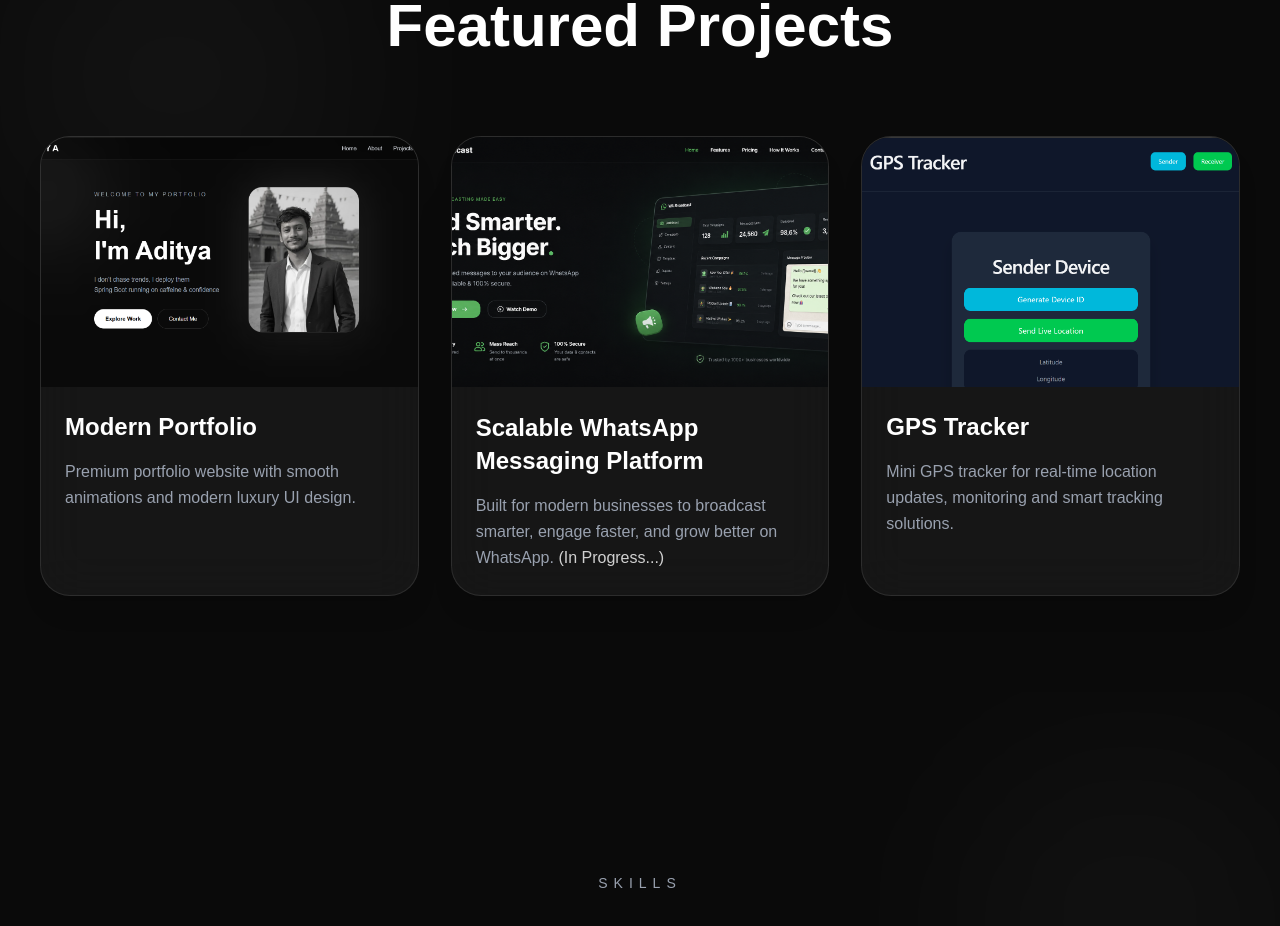
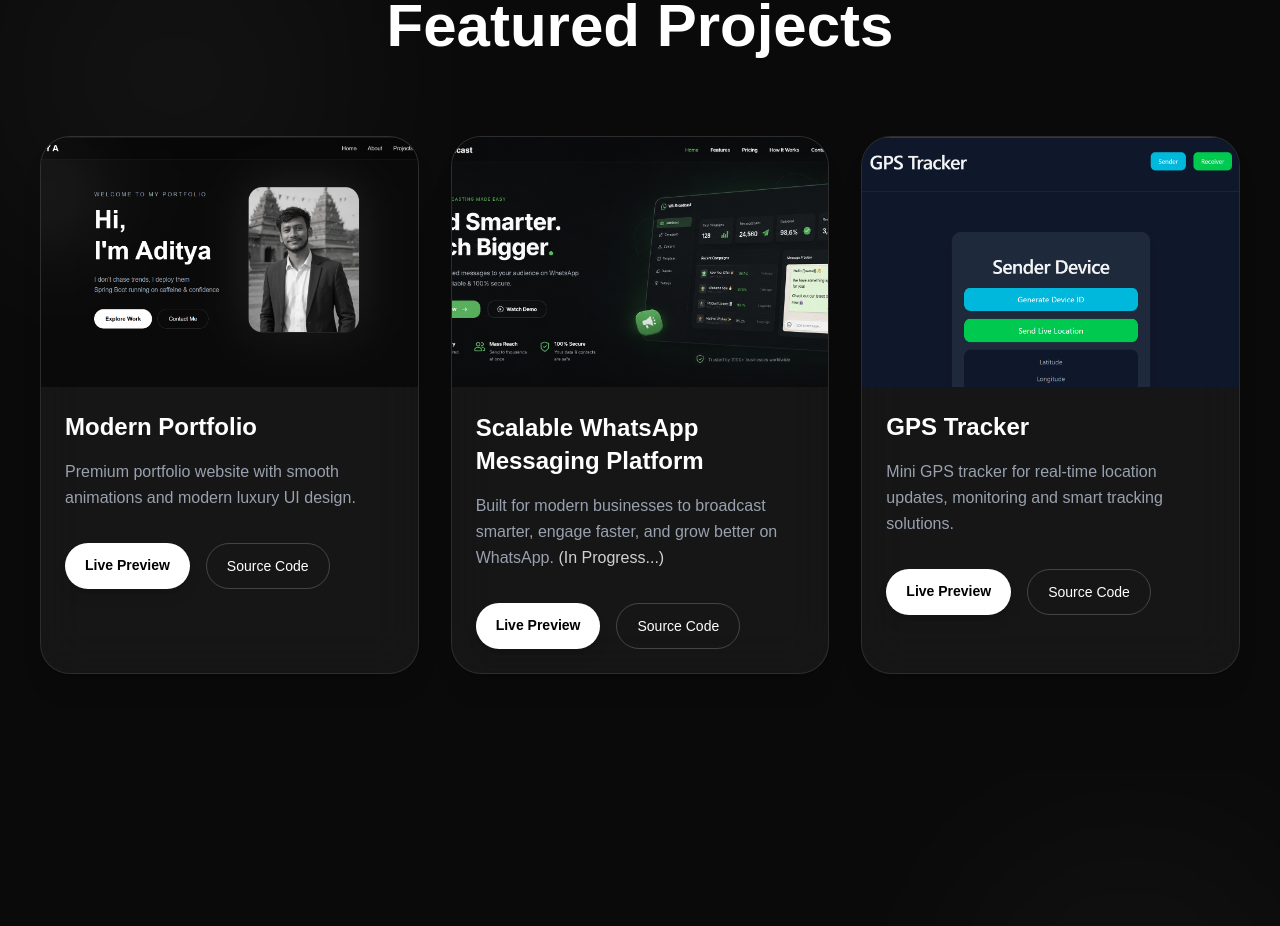
Before and after one commit to Aditya-code-2/my_portfolio, a React (Vite) app: page / in a window 1280 px wide. Shown: the part 1740-2666 px from the top of the page. Built offline with nearby package versions, Linux system fonts and the light colour scheme.

Commit message:
all done

```diff
--- a/src/components/Projects.jsx
+++ b/src/components/Projects.jsx
@@ -35,17 +35,18 @@ const Projects = () => {
         </motion.div>
 
         {/* PROJECT CARDS */}
-        <div className="grid sm:grid-cols-2 lg:grid-cols-3 gap-8">
+        <div className="grid grid-cols-1 sm:grid-cols-2 lg:grid-cols-3 gap-8">
 
           {/* CARD 1 */}
           <motion.div
             initial={{ opacity: 0, y: 60 }}
             whileInView={{ opacity: 1, y: 0 }}
             transition={{ duration: 0.7 }}
-            className="group bg-white/5 border border-white/10 rounded-[30px] overflow-hidden backdrop-blur-xl hover:scale-[1.03] duration-500 shadow-xl"
+            className="group bg-white/5 border border-white/10 rounded-[30px] overflow-hidden backdrop-blur-xl hover:-translate-y-2 hover:scale-[1.02] duration-500 shadow-xl"
           >
 
-            <div className="h-[220px] sm:h-[250px] overflow-hidden">
+            {/* IMAGE */}
+            <div className="h-[240px] sm:h-[250px] overflow-hidden">
 
               <img
                 src={project}
@@ -55,6 +56,7 @@ const Projects = () => {
 
             </div>
 
+            {/* CONTENT */}
             <div className="p-6">
 
               <h1 className="text-2xl font-bold">
@@ -66,6 +68,29 @@ const Projects = () => {
                 and modern luxury UI design.
               </p>
 
+              {/* BUTTONS */}
+              <div className="flex flex-wrap gap-4 mt-8">
+
+                <a
+                  href="https://my-portfolio-beta-ecru-43.vercel.app/"
+                  target="_blank"
+                  rel="noopener noreferrer"
+                  className="px-5 py-3 rounded-full bg-white text-black text-sm font-semibold hover:scale-105 hover:bg-gray-200 duration-300 shadow-lg"
+                >
+                  Live Preview
+                </a>
+
+                <a
+                  href="https://github.com/Aditya-code-2"
+                  target="_blank"
+                  rel="noopener noreferrer"
+                  className="px-5 py-3 rounded-full border border-white/20 text-sm hover:bg-white/10 duration-300"
+                >
+                  Source Code
+                </a>
+
+              </div>
+
             </div>
 
           </motion.div>
@@ -75,10 +100,11 @@ const Projects = () => {
             initial={{ opacity: 0, y: 60 }}
             whileInView={{ opacity: 1, y: 0 }}
             transition={{ duration: 0.9 }}
-            className="group bg-white/5 border border-white/10 rounded-[30px] overflow-hidden backdrop-blur-xl hover:scale-[1.03] duration-500 shadow-xl"
+            className="group bg-white/5 border border-white/10 rounded-[30px] overflow-hidden backdrop-blur-xl hover:-translate-y-2 hover:scale-[1.02] duration-500 shadow-xl"
           >
 
-            <div className="h-[220px] sm:h-[250px] overflow-hidden">
+            {/* IMAGE */}
+            <div className="h-[240px] sm:h-[250px] overflow-hidden">
 
               <img
                 src={project2}
@@ -88,6 +114,7 @@ const Projects = () => {
 
             </div>
 
+            {/* CONTENT */}
             <div className="p-6">
 
               <h1 className="text-2xl font-bold leading-snug">
@@ -102,6 +129,29 @@ const Projects = () => {
                 </span>
               </p>
 
+              {/* BUTTONS */}
+              <div className="flex flex-wrap gap-4 mt-8">
+
+                <a
+                  href="#"
+                  target="_blank"
+                  rel="noopener noreferrer"
+                  className="px-5 py-3 rounded-full bg-white text-black text-sm font-semibold hover:scale-105 hover:bg-gray-200 duration-300 shadow-lg"
+                >
+                  Live Preview
+                </a>
+
+                <a
+                  href="https://github.com/Aditya-code-2"
+                  target="_blank"
+                  rel="noopener noreferrer"
+                  className="px-5 py-3 rounded-full border border-white/20 text-sm hover:bg-white/10 duration-300"
+                >
+                  Source Code
+                </a>
+
+              </div>
+
             </div>
 
           </motion.div>
@@ -111,10 +161,11 @@ const Projects = () => {
             initial={{ opacity: 0, y: 60 }}
             whileInView={{ opacity: 1, y: 0 }}
             transition={{ duration: 1.1 }}
-            className="group bg-white/5 border border-white/10 rounded-[30px] overflow-hidden backdrop-blur-xl hover:scale-[1.03] duration-500 shadow-xl"
+            className="group bg-white/5 border border-white/10 rounded-[30px] overflow-hidden backdrop-blur-xl hover:-translate-y-2 hover:scale-[1.02] duration-500 shadow-xl"
           >
 
-            <div className="h-[220px] sm:h-[250px] overflow-hidden">
+            {/* IMAGE */}
+            <div className="h-[240px] sm:h-[250px] overflow-hidden">
 
               <img
                 src={project3}
@@ -124,6 +175,7 @@ const Projects = () => {
 
             </div>
 
+            {/* CONTENT */}
             <div className="p-6">
 
               <h1 className="text-2xl font-bold">
@@ -134,6 +186,29 @@ const Projects = () => {
                 Mini GPS tracker for real-time location updates,
                 monitoring and smart tracking solutions.
               </p>
+
+              {/* BUTTONS */}
+              <div className="flex flex-wrap gap-4 mt-8">
+
+                <a
+                  href="https://gps-tracker-frontend-3zvy.vercel.app/"
+                  target="_blank"
+                  rel="noopener noreferrer"
+                  className="px-5 py-3 rounded-full bg-white text-black text-sm font-semibold hover:scale-105 hover:bg-gray-200 duration-300 shadow-lg"
+                >
+                  Live Preview
+                </a>
+
+                <a
+                  href="https://github.com/Aditya-code-2"
+                  target="_blank"
+                  rel="noopener noreferrer"
+                  className="px-5 py-3 rounded-full border border-white/20 text-sm hover:bg-white/10 duration-300"
+                >
+                  Source Code
+                </a>
+
+              </div>
 
             </div>
 
```
